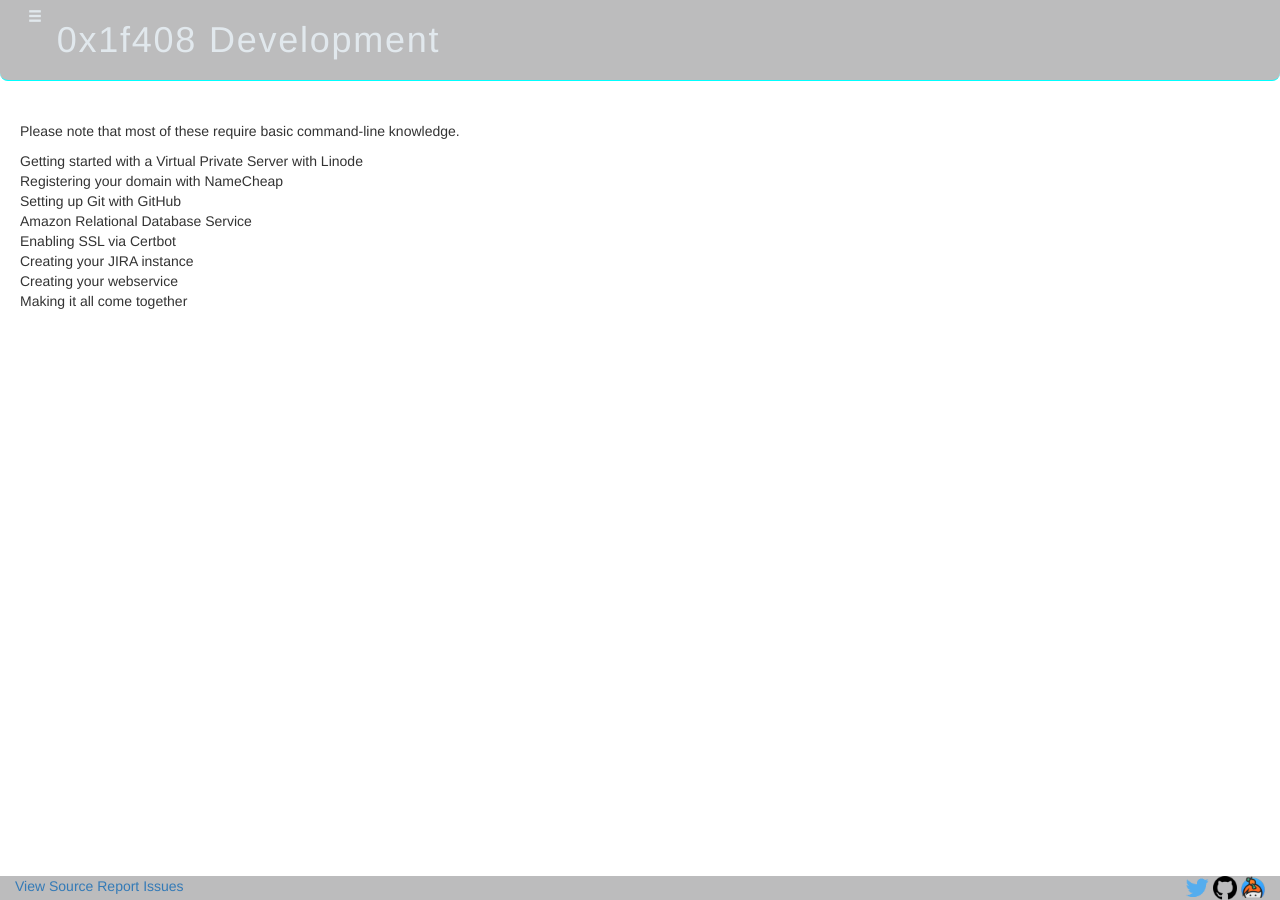
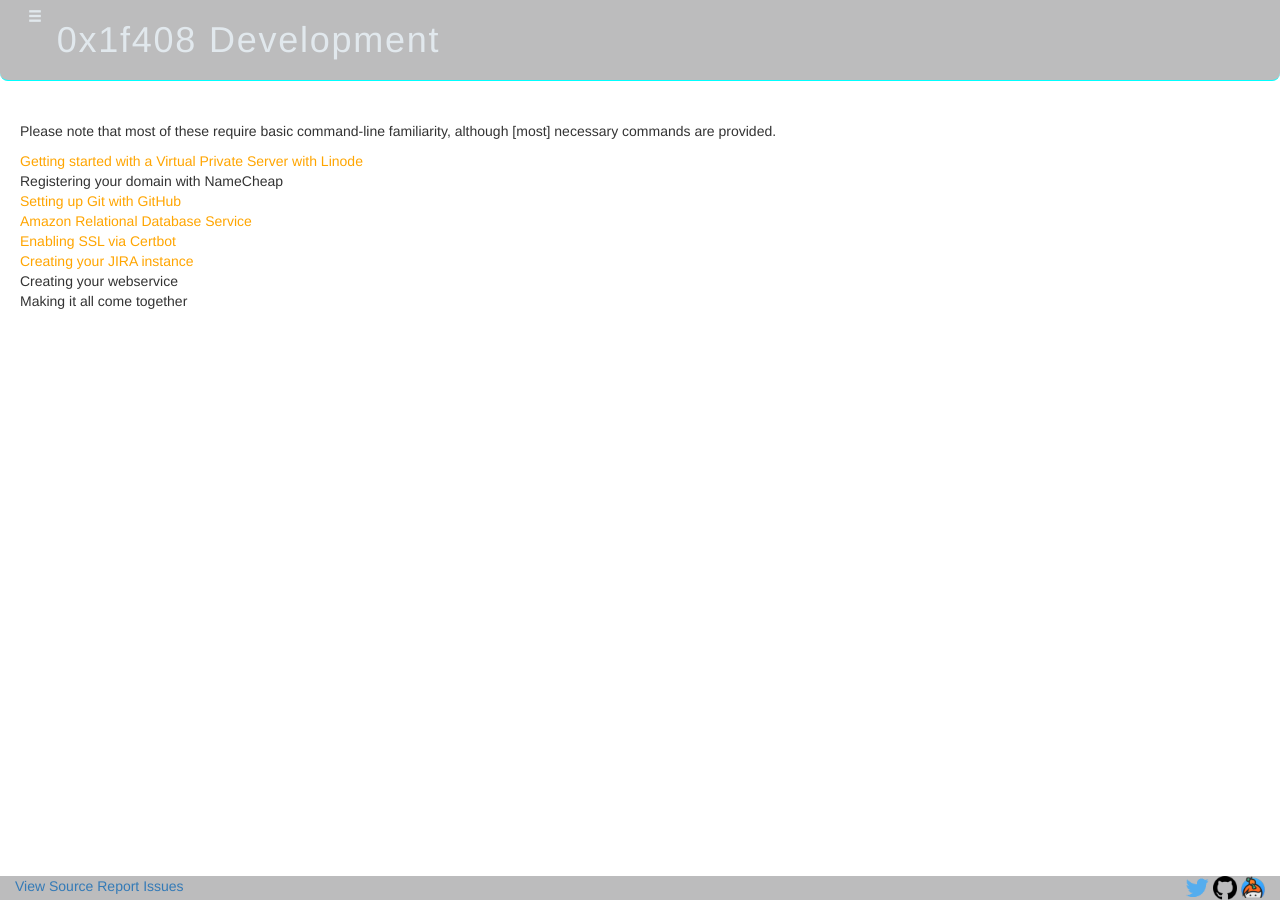
Before and after one commit to 0x1f408/0x1f408.github.io, a Jekyll site: the page built from _guides/index.html, in a window 1280 px wide. Built offline with Jekyll 4.4.1, drawn with Linux system fonts in a browser that asks for light colours.

Commit message:
update guide index

```diff
--- a/_guides/index.html
+++ b/_guides/index.html
@@ -5,16 +5,18 @@ permalink: /guides/
 ---
 <br/>
 <p>
-    Please note that most of these require basic command-line knowledge.
+    Please note that most of these require basic command-line familiarity, although
+    [most] necessary commands are provided.
 </p>
 <ol>
-    <!-- todo: dynamically generate these from a `desc` tag-->
-    <li>Getting started with a Virtual Private Server with Linode</li>
+    <!-- todo: dynamically generate these, using a stored order and a `description` tag-->
+    <!-- These are still being actively developed -->
+    <li><a href="/guide/domain">Getting started with a Virtual Private Server with Linode</a></li>
     <li>Registering your domain with NameCheap</li>
-    <li>Setting up Git with GitHub</li>
-    <li>Amazon Relational Database Service</li>
-    <li>Enabling SSL via Certbot</li>
-    <li>Creating your JIRA instance</li>
+    <li><a href="/guide/git/">Setting up Git with GitHub</a></li>
+    <li><a href="/guide/aws">Amazon Relational Database Service</a></li>
+    <li><a href="/guide/ssl">Enabling SSL via Certbot</a></li>
+    <li><a href="/guide/jira">Creating your JIRA instance</a></li>
     <li>Creating your webservice</li>
     <li>Making it all come together</li>
 </ol>
```
